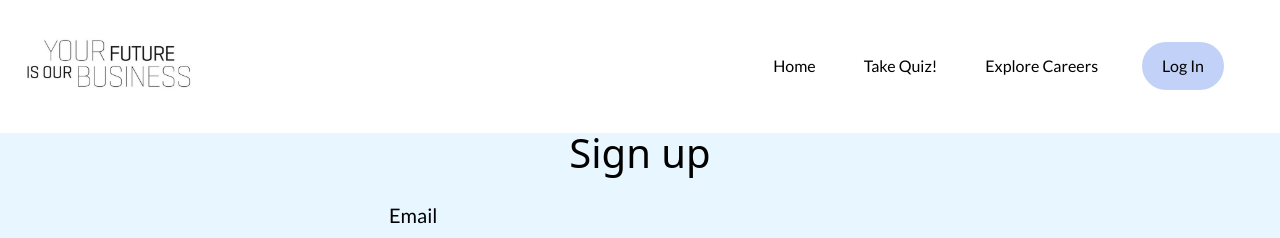
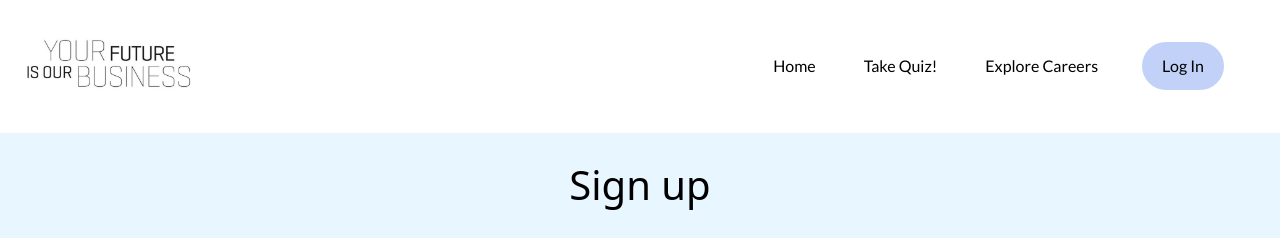
Before and after one commit to ucsc-blueprint/yfiob2, a Next.js app: page /sign-up in a window 1280 px wide. Shown: the top 238 px of the page. Built offline with nearby package versions, Linux system fonts and the light colour scheme; no server answers.

Commit message:
Fixed Margin Bottom

```diff
--- a/src/app/sign-up/page.jsx
+++ b/src/app/sign-up/page.jsx
@@ -84,7 +84,7 @@ export const Page = () => {
             <Navbar />
             <div className="bg-[#E8F6FF] flex flex-col justify-center items-center">
                 <div className = "space-y-4 w-[502px]">
-                    <h1 className="text-4xl font-sofia font-medium text-[40px] mb-8 leading-[40px] tracking-normal text-center">
+                    <h1 className="text-4xl font-sofia font-medium text-[40px] m-8 leading-[40px] tracking-normal text-center">
                         Sign up
                     </h1>
 
```
